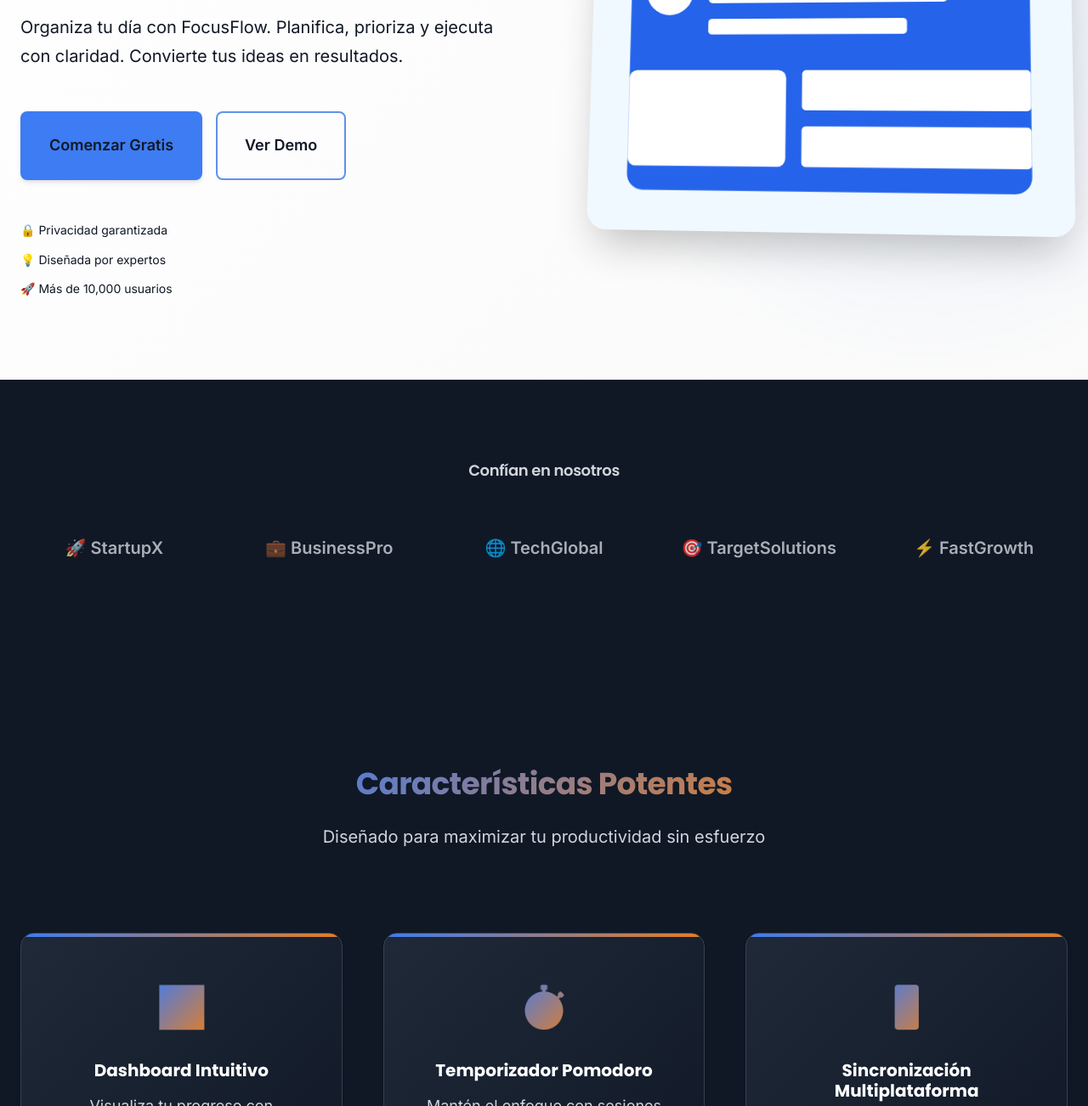
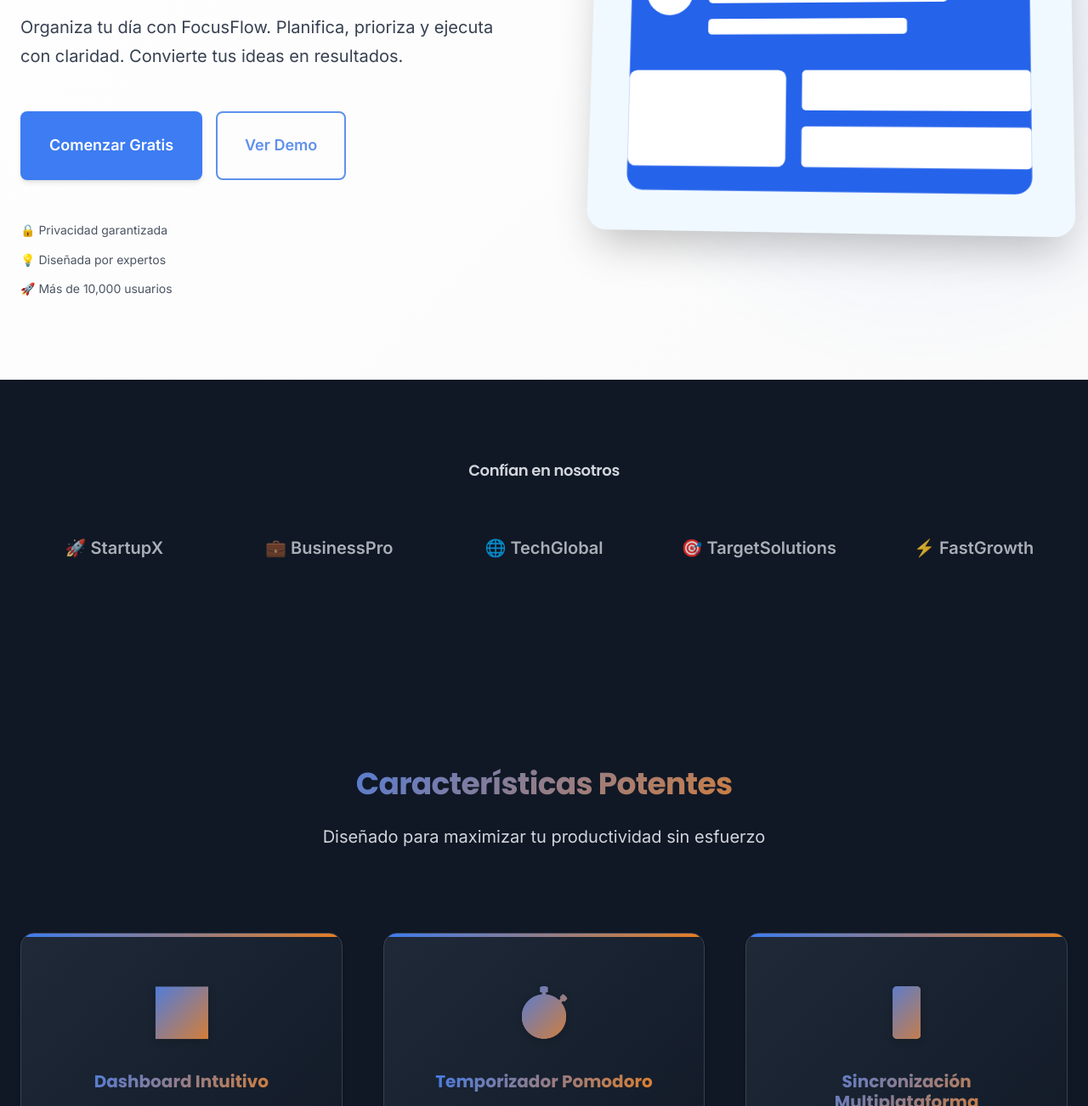
Before and after one commit to Josue-Ovalle/FocusFlow-landing, a website built with Vite: page index.html in a window 1280 px wide. Shown: the part 378-1680 px from the top of the page at 85% size. Built offline with nearby package versions, Linux system fonts and the light colour scheme.

Commit message:
feat(html, css): minor improvements

```diff
--- a/index.html
+++ b/index.html
@@ -70,7 +70,7 @@
     </script>
 </head>
 <body>
-    <!-- Skip link para accesibilidad -->
+    <!-- Skip link para accesibilidad (corregido: oculto por defecto) -->
     <a href="#main-content" class="skip-link">Saltar al contenido principal</a>
 
     <!-- Header -->
@@ -116,7 +116,8 @@
                         <h1 id="hero-title" class="hero__title">Revoluciona tu Productividad</h1>
                         <p class="hero__description">Organiza tu día con FocusFlow. Planifica, prioriza y ejecuta con claridad. Convierte tus ideas en resultados.</p>
                         <div class="hero__actions">
-                            <a href="#cta" class="btn btn--primary btn--large">Comenzar Gratis</a>
+                            <!-- Botón corregido: texto blanco para mejor contraste -->
+                            <a href="#cta" class="btn btn--primary btn--large" style="color: white;">Comenzar Gratis</a>
                             <a href="#demo" class="btn btn--outline btn--large" data-video-modal>Ver Demo</a>
                         </div>
                         <ul class="hero__features">
--- a/styles.css
+++ b/styles.css
@@ -220,6 +220,7 @@
   border: 0 !important;
 }
 
+/* Skip link corregido: oculto por defecto, visible solo al enfocar */
 .skip-link {
   position: absolute;
   top: -40px;
@@ -231,6 +232,7 @@
   text-decoration: none;
   border-radius: var(--radius);
   font-weight: 600;
+  transition: var(--transition);
 }
 
 .skip-link:focus {
@@ -354,6 +356,7 @@
 
 .section {
   padding: var(--space-3xl) 0;
+  transition: all 0.5s ease;
 }
 
 .section__header {
@@ -682,20 +685,32 @@
   box-shadow: var(--shadow-lg);
 }
 
+/* Iconos mejorados: más claros y con estética premium */
 .feature-card__icon {
-  font-size: 3rem;
+  font-size: 3.5rem;
   margin-bottom: var(--space-md);
   display: inline-block;
   background: linear-gradient(135deg, rgb(var(--color-primary)) 0%, rgb(var(--color-secondary)) 100%);
   -webkit-background-clip: text;
   -webkit-text-fill-color: transparent;
   background-clip: text;
-}
-
+  filter: drop-shadow(0 2px 4px rgba(0, 0, 0, 0.2));
+  transition: var(--transition);
+}
+
+.feature-card:hover .feature-card__icon {
+  transform: scale(1.1);
+  filter: drop-shadow(0 4px 8px rgba(0, 0, 0, 0.3));
+}
+
+/* Títulos de características mejorados: color que combina con iconos */
 .feature-card__title {
   font-size: var(--text-xl);
   margin-bottom: var(--space-sm);
-  color: rgb(var(--color-text));
+  background: linear-gradient(135deg, rgb(var(--color-primary)) 0%, rgb(var(--color-secondary)) 100%);
+  -webkit-background-clip: text;
+  -webkit-text-fill-color: transparent;
+  background-clip: text;
   font-weight: 700;
 }
 
@@ -1196,14 +1211,16 @@
 
 .footer__content {
   display: grid;
-  grid-template-columns: repeat(auto-fit, minmax(200px, 1fr));
-  gap: var(--space-3xl);
+  grid-template-columns: repeat(auto-fit, minmax(250px, 1fr));
+  gap: var(--space-2xl);
   margin-bottom: var(--space-2xl);
 }
 
 .footer__section {
   display: flex;
   flex-direction: column;
+  padding: var(--space-md);
+  gap: var(--space-sm);
 }
 
 .footer__logo {
@@ -1563,11 +1580,6 @@
 }
 
 /* Estilos para modo claro (para secciones específicas) */
-.hero,
-.hero *:not(.hero__badge) {
-  color: rgb(16, 24, 38) !important;
-}
-
 .hero__feature {
   color: rgb(75, 85, 99) !important;
 }
```
